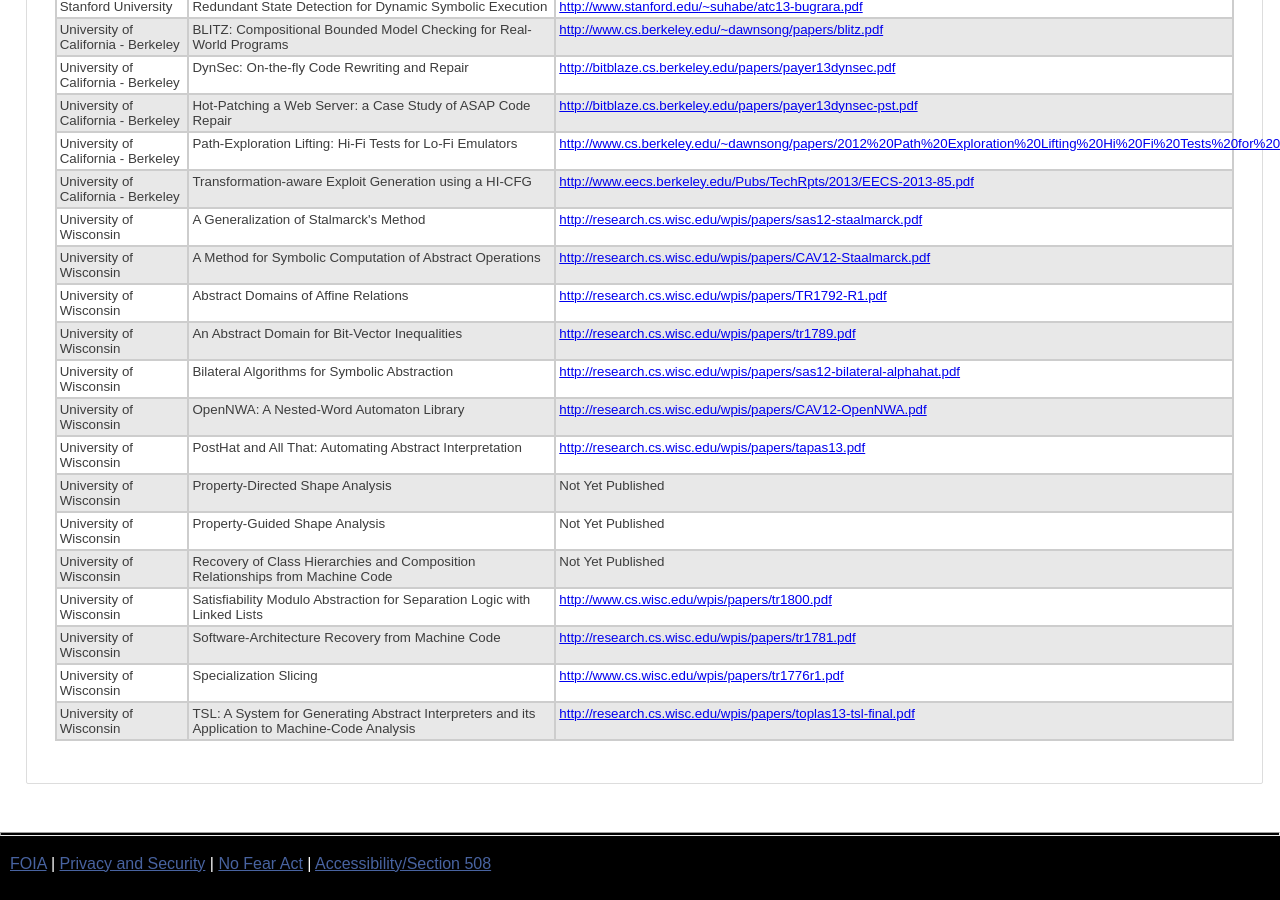
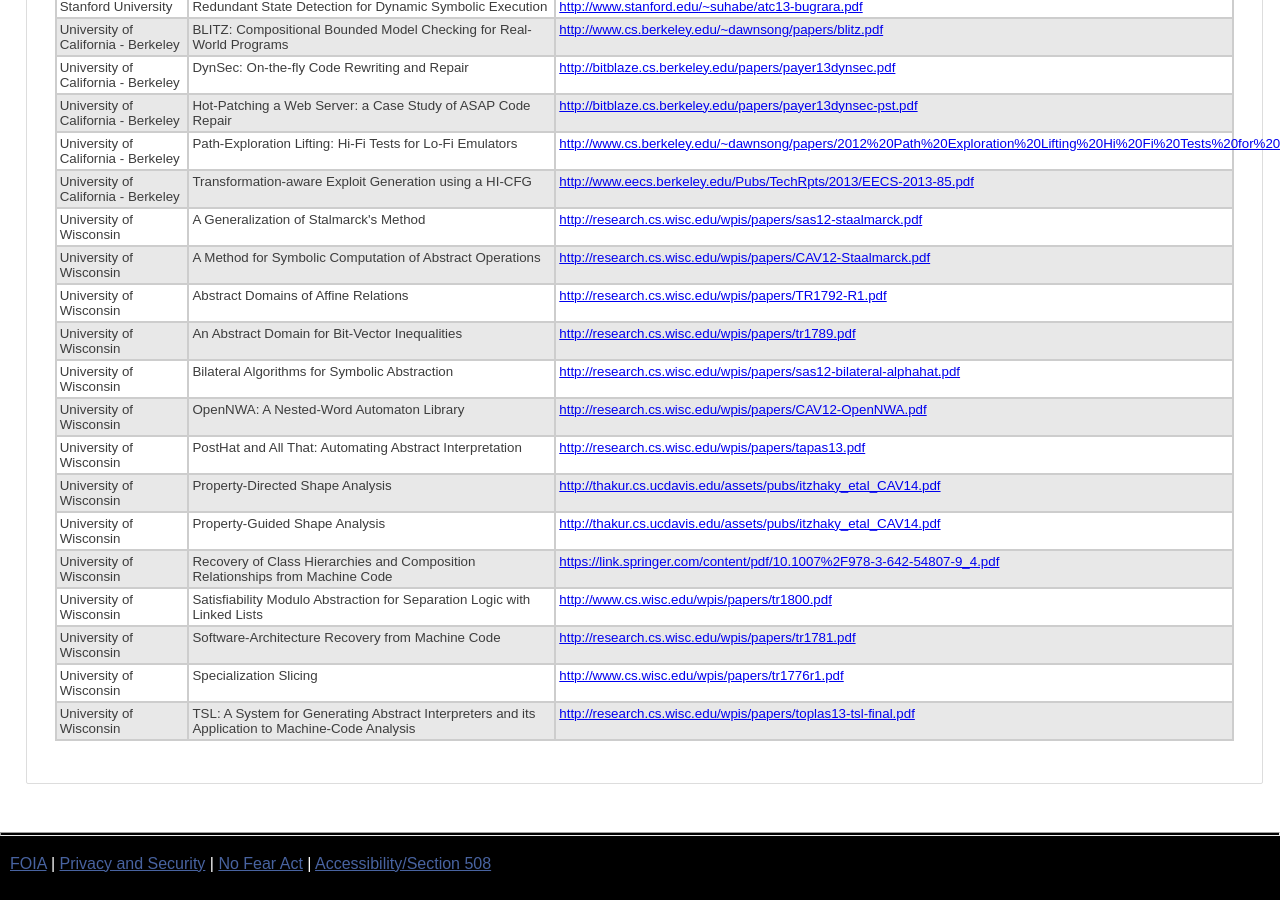
Before and after one commit to kant2002/darpa-ru, a Jekyll site: the page built from BET.html, in a window 1280 px wide and 900 px high, scrolled down 1448 px. Built offline with Jekyll 4.4.1, drawn with Linux system fonts in a browser that asks for light colours; some of the changed text lies outside the part shown.

Commit message:
Found missing links for BET program

```diff
--- a/BET.html
+++ b/BET.html
@@ -13,7 +13,7 @@
 </TR>
 <TR>
   <TD class='team'>University of Wisconsin<a name='University of Wisconsin'></a></TD>
-<TD class='title'>Property-Directed Shape Analysis</TD>  <TD class='link'>Not Yet Published</TD>
+<TD class='title'>Property-Directed Shape Analysis</TD>  <TD class='link'><a href='http://thakur.cs.ucdavis.edu/assets/pubs/itzhaky_etal_CAV14.pdf' class='external' target='_blank'>http://thakur.cs.ucdavis.edu/assets/pubs/itzhaky_etal_CAV14.pdf</a></TD>
 </TR>
 <TR>
   <TD class='team'>University of Wisconsin<a name='University of Wisconsin'></a></TD>
@@ -33,7 +33,7 @@
 </TR>
 <TR>
   <TD class='team'>University of Wisconsin<a name='University of Wisconsin'></a></TD>
-<TD class='title'>Recovery of Class Hierarchies and Composition Relationships from Machine Code</TD>  <TD class='link'>Not Yet Published</TD>
+<TD class='title'>Recovery of Class Hierarchies and Composition Relationships from Machine Code</TD>  <TD class='link'><a href="https://link.springer.com/content/pdf/10.1007%2F978-3-642-54807-9_4.pdf" class="external" target="_blank">https://link.springer.com/content/pdf/10.1007%2F978-3-642-54807-9_4.pdf</a></TD>
 </TR>
 <TR>
   <TD class='team'>University of Wisconsin<a name='University of Wisconsin'></a></TD>
@@ -61,7 +61,7 @@
 </TR>
 <TR>
   <TD class='team'>University of Wisconsin<a name='University of Wisconsin'></a></TD>
-<TD class='title'>Property-Guided Shape Analysis</TD>  <TD class='link'>Not Yet Published</TD>
+<TD class='title'>Property-Guided Shape Analysis</TD>  <TD class='link'><a href='http://thakur.cs.ucdavis.edu/assets/pubs/itzhaky_etal_CAV14.pdf' class='external' target='_blank'>http://thakur.cs.ucdavis.edu/assets/pubs/itzhaky_etal_CAV14.pdf</a></TD>
 </TR>
 <TR>
   <TD class='team'>University of California - Berkeley<a name='University of California - Berkeley'></a></TD>
@@ -105,7 +105,7 @@
 </TR>
 <TR>
   <TD class='team'>Carnegie Mellon University<a name='Carnegie Mellon University'></a></TD>
-<TD class='title'>ByteWeight: Learning to Recognize Functions in Binary Code</TD>  <TD class='link'>Not Yet Published</TD>
+<TD class='title'>ByteWeight: Learning to Recognize Functions in Binary Code</TD>  <TD class='link'><a href="https://www.usenix.org/system/files/conference/usenixsecurity14/sec14-paper-bao.pdf" class="external" target="_blank">https://www.usenix.org/system/files/conference/usenixsecurity14/sec14-paper-bao.pdf</a></TD>
 </TR>
 <TR>
   <TD class='team'>Carnegie Mellon University<a name='Carnegie Mellon University'></a></TD>
```
